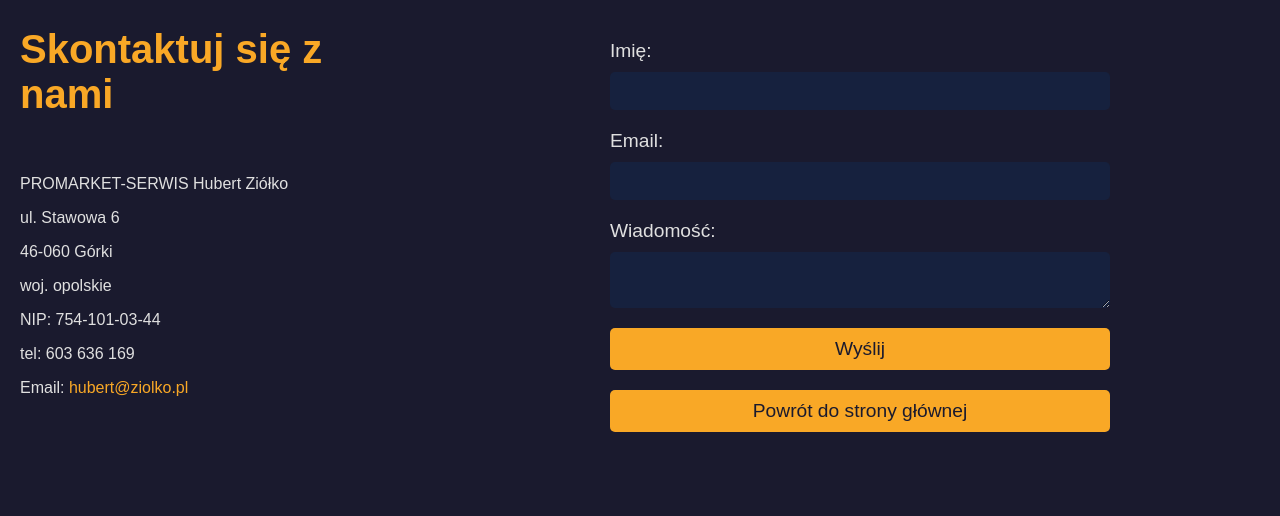
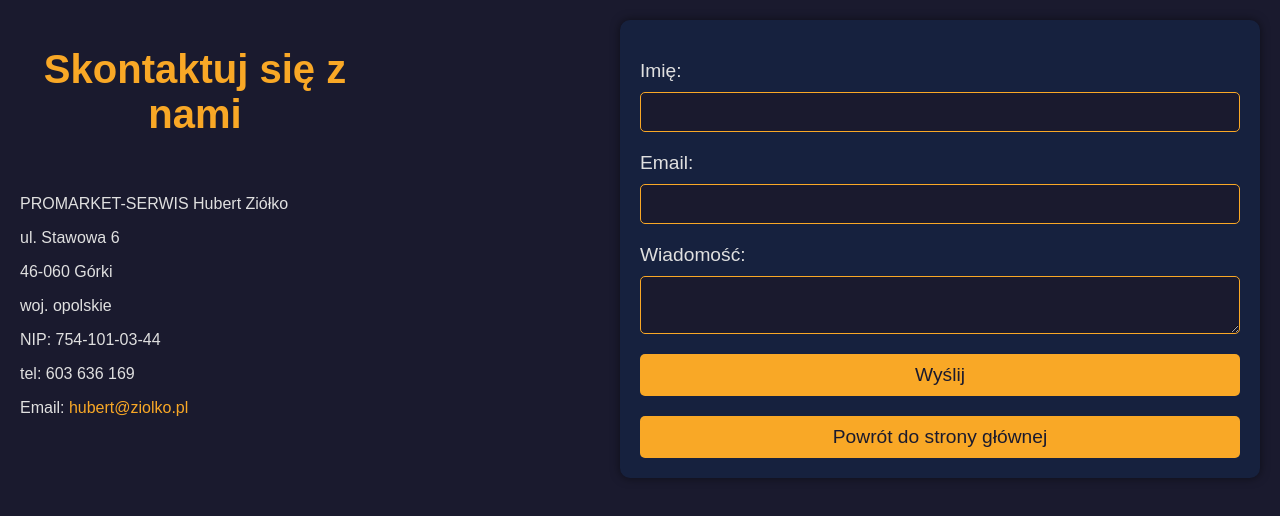
Before and after one commit to Blazej90/promarket-serwis, a Next.js app: page /contact in a window 1280 px wide. Shown: the top 516 px of the page. Built offline with nearby package versions, Linux system fonts and the light colour scheme.

Commit message:
update contact form

```diff
--- a/src/styles/Contact.module.css
+++ b/src/styles/Contact.module.css
@@ -1,20 +1,23 @@
 .contactPage {
   display: flex;
   flex-direction: column;
-  padding-left: 20px;
-  height: 100vh;
-  width: 100vw;
+  align-items: center;
+  justify-content: center;
+  padding: 20px;
+  min-height: 100vh;
   background-color: #1a1a2e;
   color: #e0e0e0;
   font-family: "Arial", sans-serif;
-  overflow-x: hidden;
+  box-sizing: border-box;
 }
 
 .contactInfo {
   margin-bottom: 20px;
   display: flex;
   flex-direction: column;
-  max-width: 400px;
+  max-width: 100%;
+  width: 100%;
+  box-sizing: border-box;
 }
 
 .info {
@@ -34,6 +37,7 @@
   font-size: 2.5rem;
   margin-bottom: 2rem;
   color: #f9a826;
+  text-align: center;
 }
 
 .form {
@@ -41,8 +45,10 @@
   flex-direction: column;
   width: 100%;
   max-width: 500px;
-  margin: 0 auto;
-  padding-right: 20px;
+  padding: 20px;
+  background-color: #16213e;
+  border-radius: 10px;
+  box-shadow: 0 0 10px rgba(0, 0, 0, 0.5);
 }
 
 .label {
@@ -57,8 +63,10 @@
   font-size: 1rem;
   border: none;
   border-radius: 5px;
-  background-color: #16213e;
+  background-color: #1a1a2e;
   color: #e0e0e0;
+  border: 1px solid #f9a826;
+  box-sizing: border-box;
 }
 
 .input:focus,
@@ -76,6 +84,7 @@
   color: #1a1a2e;
   cursor: pointer;
   transition: background-color 0.3s;
+  box-sizing: border-box;
 }
 
 .button:hover {
@@ -105,6 +114,7 @@
   cursor: pointer;
   transition: background-color 0.3s;
   margin-top: 20px;
+  box-sizing: border-box;
 }
 
 .backButton:hover {
@@ -113,7 +123,7 @@
 
 @media (max-width: 600px) {
   .contactPage {
-    flex-direction: column;
+    padding: 20px;
   }
 
   .contactInfo {
@@ -122,15 +132,14 @@
   }
 
   .form {
-    width: 100%;
-    margin: 20px auto;
-    padding-right: 10px;
+    max-width: 100%;
+    padding: 10px;
   }
 }
 
 @media (min-width: 601px) and (max-width: 1024px) {
   .contactPage {
-    flex-direction: column;
+    padding: 20px;
   }
 
   .contactInfo {
@@ -139,9 +148,8 @@
   }
 
   .form {
-    width: 100%;
-    margin: 20px auto;
-    padding-right: 15px;
+    max-width: 100%;
+    padding: 15px;
   }
 }
 
@@ -149,18 +157,20 @@
   .contactPage {
     flex-direction: row;
     align-items: flex-start;
+    justify-content: space-between;
   }
 
   .contactInfo {
     flex: 1;
-    max-width: 400px;
-    margin-right: 20px;
+    max-width: 350px;
+    margin-right: 40px;
   }
 
   .form {
     flex: 2;
-    margin: 0 auto;
     padding-right: 20px;
+    padding-left: 20px;
     padding-top: 40px;
+    max-width: 600px;
   }
 }
```
